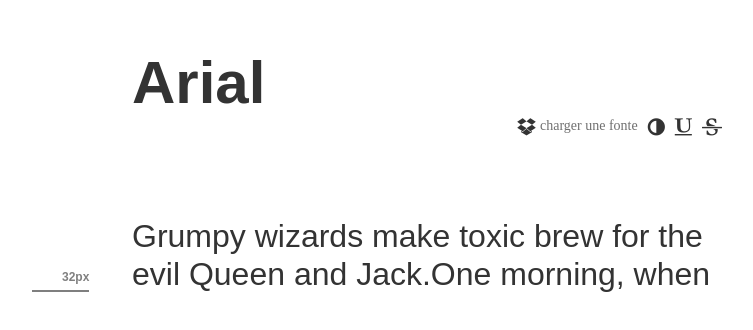
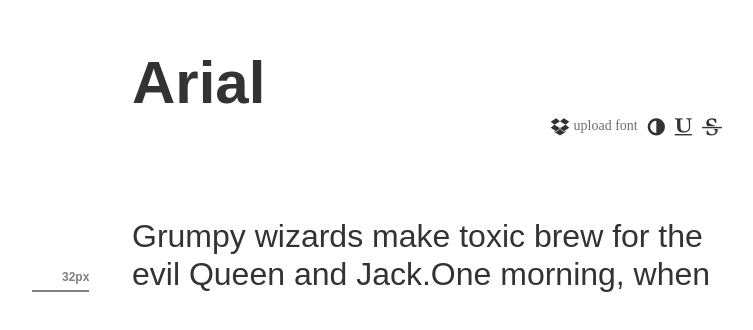
Before and after one commit to arnaudjuracek/pangramme, a PHP site: page / in a window 1280 px wide. Shown: the top 330 px of the page, without its empty margins (258-1011 px from the left). Run offline with PHP 8.4, Linux system fonts and the light colour scheme; some libraries are stand-ins or nearby versions.

Commit message:
ENGLISH IS SHORTER

```diff
--- a/index.php
+++ b/index.php
@@ -21,10 +21,10 @@
 				<span class="title">Arial</span>
 			</header>
 			<div class="toolbox">
-				<i title="barrer le texte" class="fa fa-strikethrough easing" data-action="strikethrough"></i>
-				<i title="souligner le texte" class="fa fa-underline easing" data-action="underline"></i>
-				<i title="inverser les couleurs" class="fa fa-adjust easing" data-action="invert"></i>
-				<i title="charger depuis Dropbox" class="fa fa-dropbox easing" data-action="upload"><span>charger une fonte</span></i>
+				<i title="strikethrough" class="fa fa-strikethrough easing" data-action="strikethrough"></i>
+				<i title="underline" class="fa fa-underline easing" data-action="underline"></i>
+				<i title="invert" class="fa fa-adjust easing" data-action="invert"></i>
+				<i title="upload font using Dropbox" class="fa fa-dropbox easing" data-action="upload"><span>upload font</span></i>
 			</div>
 		 	<div class="sentences">
 		 		<?php
```
